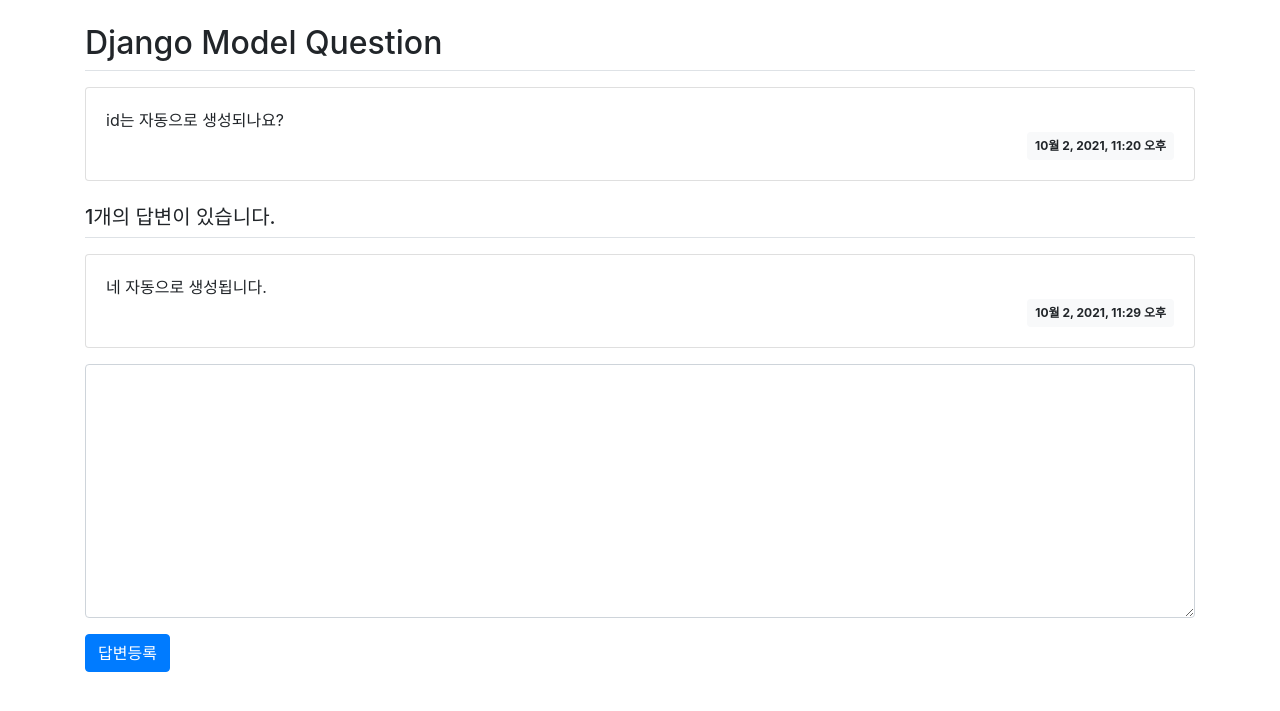
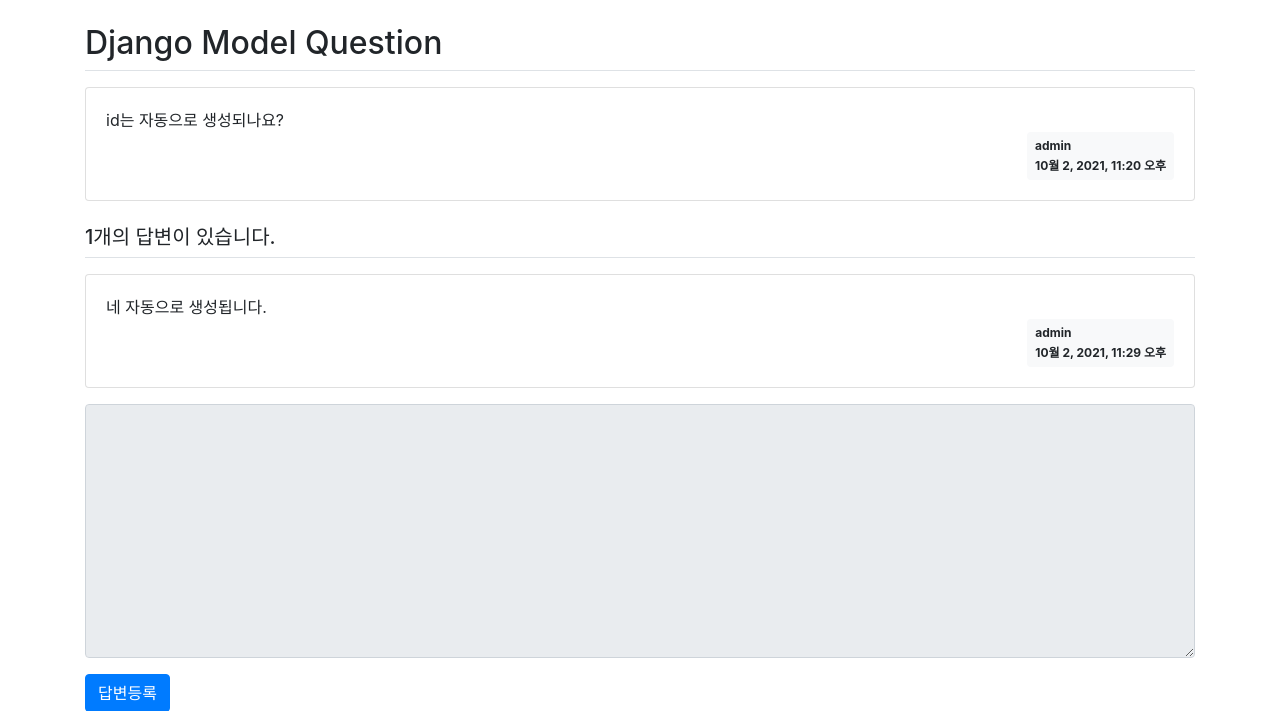
Before and after one commit to loco-co/Pybo, a Django app: page /pybo/2/ in a window 1280 px wide. Shown: the part 57-768 px from the top of the page. Run offline with Django 3.2, Linux system fonts and the light colour scheme; data comes from the database, SQL or seed files in the repository; both versions use the stored data as it was after the commit; some libraries are stand-ins or nearby versions.

Commit message:
Chapter 3.8

```diff
--- a/pybo/models.py
+++ b/pybo/models.py
@@ -1,6 +1,9 @@
 from django.db import models
+from django.contrib.auth.models import User
+
 
 class Question(models.Model):
+    author = models.ForeignKey(User, on_delete=models.CASCADE)
     subject = models.CharField(max_length=200)
     content = models.TextField()
     create_date = models.DateTimeField()
@@ -9,6 +12,7 @@ class Question(models.Model):
         return self.subject
 
 class Answer(models.Model):
+    author = models.ForeignKey(User, on_delete=models.CASCADE)
     question = models.ForeignKey(Question, on_delete=models.CASCADE)
     content = models.TextField()
     create_date = models.DateTimeField()
--- a/pybo/views.py
+++ b/pybo/views.py
@@ -3,7 +3,7 @@ from .models import Question, Answer
 from django.utils import timezone
 from .forms import QuestionForm, AnswerForm
 from django.core.paginator import Paginator
-
+from django.contrib.auth.decorators import login_required
 
 def index(request):
     """
@@ -30,6 +30,7 @@ def detail(request, question_id):
     context = {'question': question}
     return render(request, 'pybo/question_detail.html', context)
 
+@login_required(login_url='common:login')
 def answer_create(request, question_id):
     """
     pybo 답변등록
@@ -39,6 +40,7 @@ def answer_create(request, question_id):
         form = AnswerForm(request.POST)
         if form.is_valid():
             answer = form.save(commit=False)
+            answer.author = request.user
             answer.create_date = timezone.now()
             answer.question = question
             answer.save()  # answer 모델의 content를 get해온다
@@ -48,6 +50,7 @@ def answer_create(request, question_id):
     context = {'question': question, 'form': form}
     return render(request, 'pybo/question_detail.html', context)
 
+@login_required(login_url='common:login')
 def question_create(request):
     """
     pybo 질문등록
@@ -56,6 +59,7 @@ def question_create(request):
         form = QuestionForm(request.POST)
         if form.is_valid():
             question = form.save(commit=False)
+            question.author = request.user
             question.create_date = timezone.now()
             question.save()
             return redirect('pybo:index')
--- /dev/null
+++ b/static/style.css
@@ -0,0 +1,3 @@
+blue {
+    background-color: blue;
+}
--- a/templates/common/login.html
+++ b/templates/common/login.html
@@ -11,6 +11,7 @@
     </div>
     <form method="post" class="post-form" action="{% url 'common:login' %}">
         {% csrf_token %}
+        <input type="hidden" name="next" value="{{ next }}"> <!-- 로그인 성공후 이동되는 URL -->
         {% include "form_errors.html" %}
         <div class="form-group">
             <label for="username">사용자ID</label>
--- a/templates/pybo/question_detail.html
+++ b/templates/pybo/question_detail.html
@@ -7,8 +7,9 @@
         <div class="card-body">
             <div class="card-text" style="white-space: pre-line;">{{ question.content }}</div>
             <div class="d-flex justify-content-end">
-                <div class="badge badge-light p-2">
-                    {{ question.create_date }}
+                <div class="badge badge-light p-2 text-left">
+                    <div class="mb-2">{{ question.author.username }}</div>
+                    <div>{{ question.create_date }}</div>
                 </div>
             </div>
         </div>
@@ -19,8 +20,9 @@
         <div class="card-body">
             <div class="card-text" style="white-space: pre-line;">{{ answer.content }}</div>
             <div class="d-flex justify-content-end">
-                <div class="badge badge-light p-2">
-                    {{ answer.create_date }}
+                <div class="badge badge-light p-2 text-left">
+                    <div class="mb-2">{{ answer.author.username }}</div>
+                    <div>{{ answer.create_date }}</div>
                 </div>
             </div>
         </div>
@@ -39,7 +41,8 @@
         </div>
         {% endif %}
         <div class="form-group">
-            <textarea name="content" id="content" class="form-control" rows="10"></textarea>
+            <textarea {% if not user.is_authenticated %}disabled{% endif %}
+                      name="content" id="content" class="form-control" rows="10"></textarea>
         </div>
         <input type="submit" value="답변등록" class="btn btn-primary">
     </form>
```
Also changed, not shown: templates/pybo/question_list.html (+6 -4 lines), db.sqlite3, pybo/migrations/0002_question_author.py (added), pybo/migrations/0003_answer_author.py (added).
